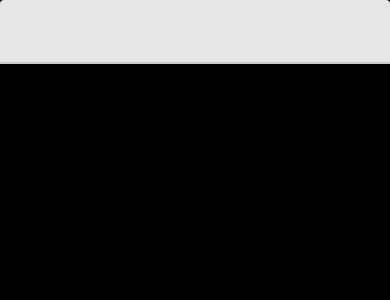
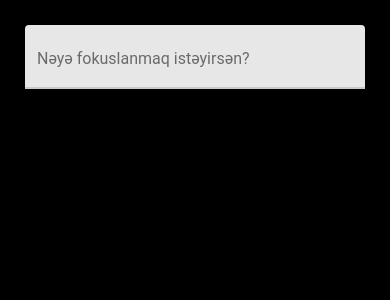
Before and after one commit to ilkinsufi/react-native-pomodoro-timer, a React Native app: screen / in a window 390 px wide. Shown: the top 300 px of the page. Built offline with nearby package versions, Linux system fonts and the light colour scheme.

Commit message:
TextInput add

```diff
--- a/src/features/Focus.js
+++ b/src/features/Focus.js
@@ -6,7 +6,9 @@
 export const Focus = () => {
   return (
     <View style={styles.container}>
-     <TextInput/>
+      <View style={styles.input}>
+        <TextInput label="Nəyə fokuslanmaq istəyirsən?" />
+      </View>
     </View>
   );
 };
@@ -15,6 +17,11 @@
   container: {
     flex: 1,
   },
+  input: {
+    flex: 0.5,
+    padding: 25,
+    justifyContent: "top",
+  },
   text: {
     color: colors.white,
   },
```
